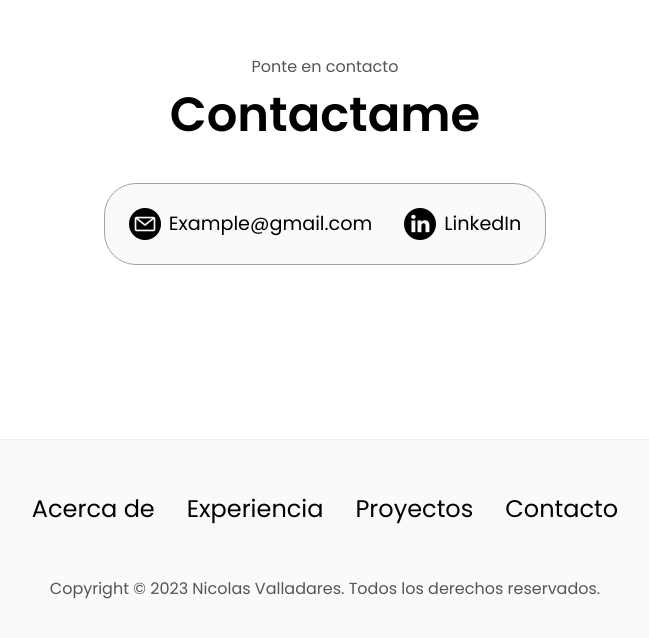
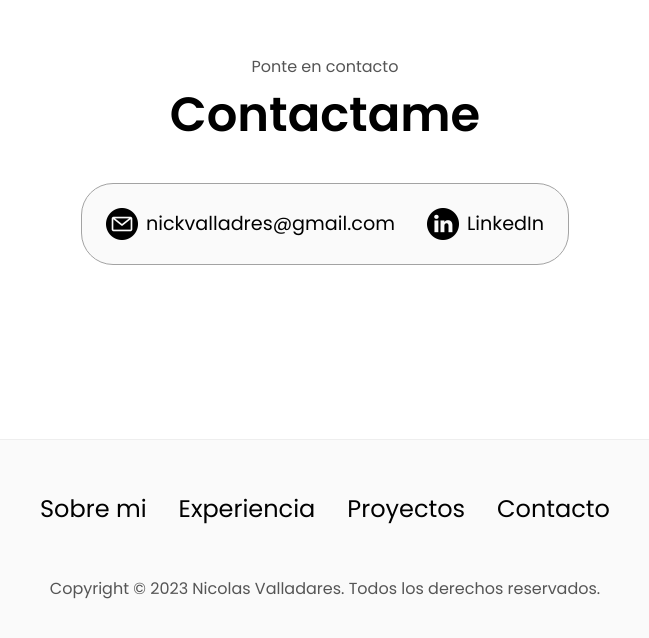
Before and after one commit to nickvalladares/mi-portafolio, a plain HTML site: page index.html in a window 1280 px wide. Shown: the part 3321-3959 px from the top of the page, without its empty margins (315-964 px from the left). Drawn offline with Linux system fonts and the light colour scheme; files whose address does not match are found by name.

Commit message:
Actualizar datos, correo y nombre de menu

```diff
--- a/index.html
+++ b/index.html
@@ -250,7 +250,7 @@
         <div class="contact-info-upper-container">
             <div class="contact-info-container">
                 <img src="./assets/email.png" alt="Icono Email" class="icon contact-icon">
-                <p><a href="mailto:examplemail@gmail.com">Example@gmail.com</a></p>
+                <p><a href="mailto:examplemail@gmail.com">nickvalladres@gmail.com</a></p>
             </div>
             <div class="contact-info-container">
                 <img src="./assets/linkedin.png" alt="Icono LinkeIn" class="icon contact-icon">
@@ -261,7 +261,7 @@
     <footer>
         <nav class="nav-links-container">
             <ul class="nav-links">
-                <li><a href="#about">Acerca de</a></li>
+                <li><a href="#about">Sobre mi</a></li>
                 <li><a href="#experience">Experiencia</a></li>
                 <li><a href="#projects">Proyectos</a></li>
                 <li><a href="#contact">Contacto</a></li>
```
